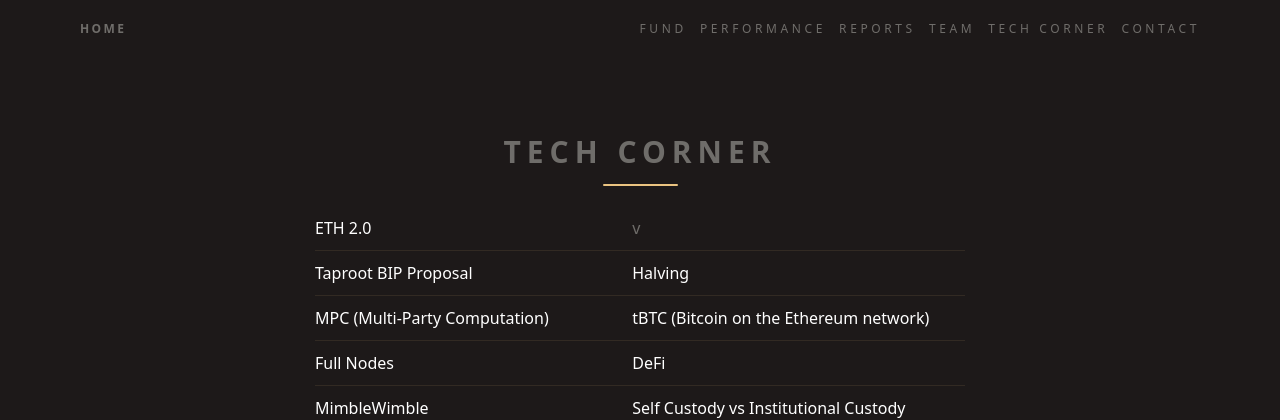
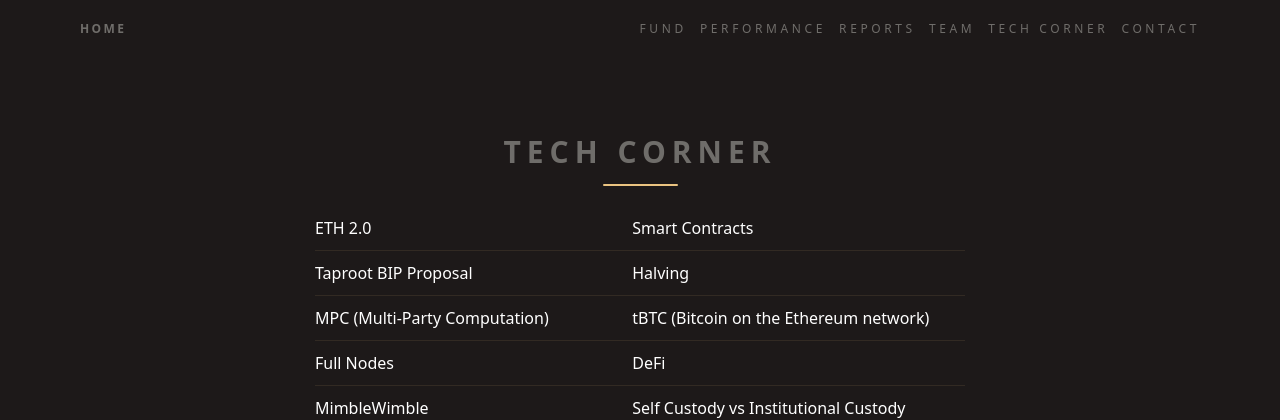
Before and after one commit to ateliedetemas/blpcrypto, a Jekyll site: the page built from _pages/en/tech-corner.md, in a window 1280 px wide. Shown: the top 420 px of the page. Built offline with Jekyll 4.4.1, drawn with Linux system fonts in a browser that asks for light colours.

Commit message:
Update tech-corner.md

```diff
--- a/_pages/en/tech-corner.md
+++ b/_pages/en/tech-corner.md
@@ -4,7 +4,7 @@ layout: page
 title: Tech Corner
 permalink: "/en/tech-corner/"
 ---
-[ETH 2.0]({{ "/assets/documents/tech-corner/2020/03.pdf" }}) |  v
+[ETH 2.0]({{ "/assets/documents/tech-corner/2020/03.pdf" }}) |  [Smart Contracts]({{ "/assets/documents/tech-corner/2020/04.pdf" }})
 [Taproot BIP Proposal]({{ "/assets/documents/tech-corner/2020/01.pdf" }}) |  [Halving]({{ "/assets/documents/tech-corner/2020/02.pdf" }})
 [MPC (Multi-Party Computation)]({{ "/assets/documents/tech-corner/2019/11.pdf" }}) | [tBTC (Bitcoin on the Ethereum network)]({{ "/assets/documents/tech-corner/2019/12.pdf" }})
 [Full Nodes]({{ "/assets/documents/tech-corner/2019/09.pdf" }}) |  [DeFi]({{ "/assets/documents/tech-corner/2019/10.pdf" }}) |
```
